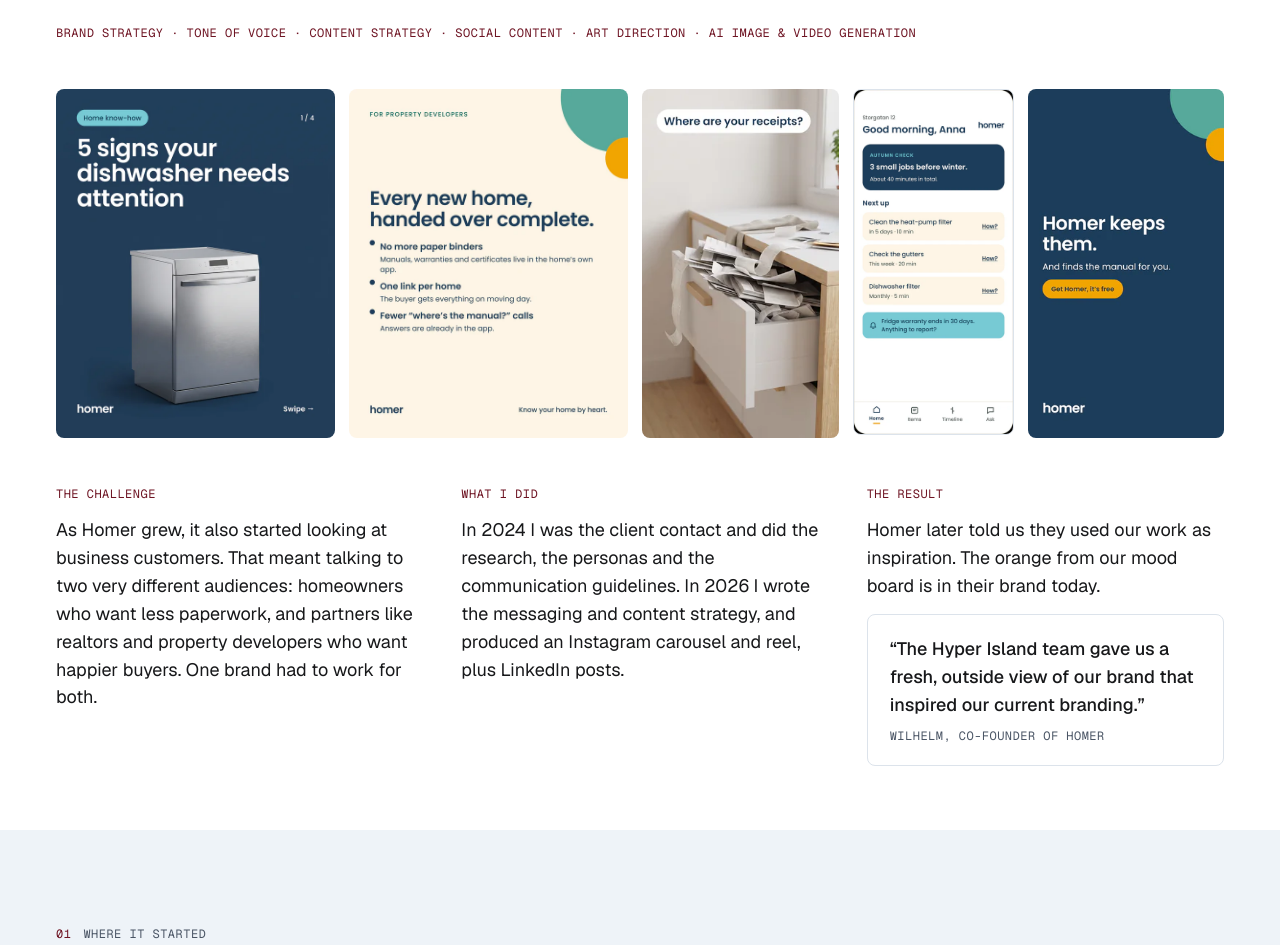
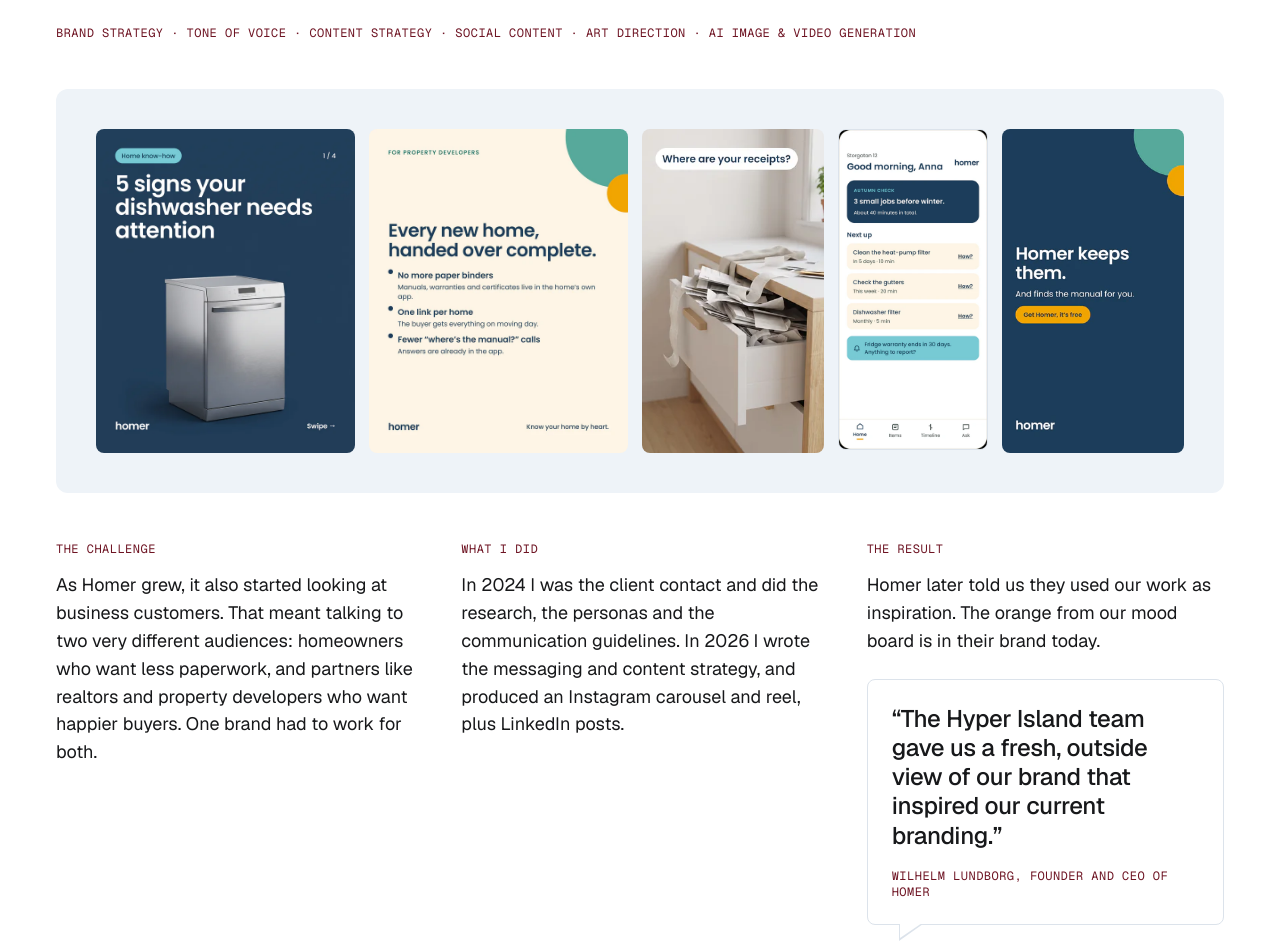
Before and after one commit to Maryam-Maralani/portfolio, a plain HTML site: page homer.html in a window 1280 px wide. Shown: the part 579-1524 px from the top of the page. Drawn offline with nearby package versions, Linux system fonts and the light colour scheme.

Commit message:
Homer: bubble quote card like other case studies, Wilhelm Lundborg (founder and CEO), hero tiles on mist panel
Co-Authored-By: Claude Opus 5.5 <noreply@anthropic.com>
Claude-Session: https://claude.ai/code/session_01GfVWEf5E7UX7wcZsja4Xip

```diff
--- a/css/styles.css
+++ b/css/styles.css
@@ -1646,9 +1646,7 @@ html:not(.js-anim) .timeline__line::after { transform: scaleX(1); }   /* static
 }
 
 /* Quote under "The result" */
-.homer-quote { margin-top: 20px; padding: 20px 22px; background: var(--white); border: 1px solid var(--line); border-radius: var(--r-card); }
-.homer-quote blockquote { font-weight: 500; }
-.homer-quote figcaption { margin-top: 10px; }
+.glance .homer-quote { margin-top: 24px; }
 
 /* Shared image treatment */
 .homer-img { width: 100%; height: auto; border-radius: var(--r-card); }
@@ -1787,3 +1785,7 @@ html:not(.js-anim) .timeline__line::after { transform: scaleX(1); }   /* static
 @media (min-width: 768px) {
   .linkedin-row { width: min(100%, 1155px, 128vh); }
 }
+
+/* Homer hero tiles sit on the same mist panel as the Haglöfs and MyMaria heroes */
+.homer-hero-panel { padding: 16px; }
+@media (min-width: 1024px) { .homer-hero-panel { padding: 40px; } }
--- a/homer.html
+++ b/homer.html
@@ -60,13 +60,15 @@
 
     <div class="hero-visual section--light">
       <div class="container">
+        <div class="panel homer-hero-panel">
         <ul class="homer-mosaic" aria-label="Content made for Homer">
-          <li style="--ar:.8"><img src="images/homer/carousel-1-640.webp" srcset="images/homer/carousel-1-640.webp 640w, images/homer/carousel-1-1080.webp 1080w" sizes="(min-width: 1440px) 320px, (min-width: 640px) 23vw, 58vw" width="1080" height="1350" alt="Instagram carousel cover: “5 signs your dishwasher needs attention”, with a steel dishwasher on navy" fetchpriority="high"></li>
+          <li style="--ar:.8"><img src="images/homer/carousel-1-640.webp" srcset="images/homer/carousel-1-640.webp 640w, images/homer/carousel-1-1080.webp 1080w" sizes="(min-width: 1440px) 300px, (min-width: 640px) 22vw, 50vw" width="1080" height="1350" alt="Instagram carousel cover: “5 signs your dishwasher needs attention”, with a steel dishwasher on navy" fetchpriority="high"></li>
           <li class="homer-mosaic__wide" style="--ar:.8"><img src="images/homer/linkedin-developers-582.webp" srcset="images/homer/linkedin-developers-582.webp 582w, images/homer/linkedin-developers-1164.webp 1164w" sizes="(min-width: 1440px) 320px, 23vw" width="1164" height="1455" alt="LinkedIn post for property developers: “Every new home, handed over complete.”"></li>
           <li style="--ar:.5625"><img src="images/homer/reel-hook-270.webp" srcset="images/homer/reel-hook-270.webp 270w, images/homer/reel-hook-540.webp 540w" sizes="(min-width: 1440px) 225px, (min-width: 640px) 16vw, 41vw" width="540" height="960" alt="Reel opening frame: an overstuffed kitchen drawer of receipts and the question “Where are your receipts?”"></li>
           <li class="homer-mosaic__app" style="--ar:.462"><img src="images/homer/app-2-390.webp" srcset="images/homer/app-2-390.webp 390w, images/homer/app-2-780.webp 780w" sizes="(min-width: 1440px) 185px, (min-width: 640px) 14vw, 34vw" width="780" height="1688" alt="Homer app home screen: “Good morning, Anna” with three small jobs before winter"></li>
           <li class="homer-mosaic__wide" style="--ar:.5625"><img src="images/homer/reel-end-270.webp" srcset="images/homer/reel-end-270.webp 270w, images/homer/reel-end-540.webp 540w" sizes="(min-width: 1440px) 225px, 16vw" width="540" height="960" alt="Reel end card: “Homer keeps them. And finds the manual for you.” with a “Get Homer, it’s free” button"></li>
         </ul>
+        </div>
       </div>
     </div>
 
@@ -76,7 +78,7 @@
         <div><h2 class="t-label accent">The challenge</h2><p class="t-body-l">As Homer grew, it also started looking at business customers. That meant talking to two very different audiences: homeowners who want less paperwork, and partners like realtors and property developers who want happier buyers. One brand had to work for both.</p></div>
         <div><h2 class="t-label accent">What I did</h2><p class="t-body-l">In 2024 I was the client contact and did the research, the personas and the communication guidelines. In 2026 I wrote the messaging and content strategy, and produced an Instagram carousel and reel, plus LinkedIn posts.</p></div>
         <div><h2 class="t-label accent">The result</h2><p class="t-body-l">Homer later told us they used our work as inspiration. The orange from our mood board is in their brand today.</p>
-          <figure class="homer-quote"><blockquote class="t-body-l">“The Hyper Island team gave us a fresh, outside view of our brand that inspired our current branding.”</blockquote><figcaption class="t-label muted">Wilhelm, co-founder of Homer</figcaption></figure>
+          <figure class="quote-card quote-card--bubble homer-quote"><blockquote class="t-quote-m">“The Hyper Island team gave us a fresh, outside view of our brand that inspired our current branding.”</blockquote><figcaption class="t-label">Wilhelm Lundborg, founder and CEO of Homer</figcaption></figure>
         </div>
       </div>
     </section>
```
Also changed, not shown: index.html (+1 -1 lines).
